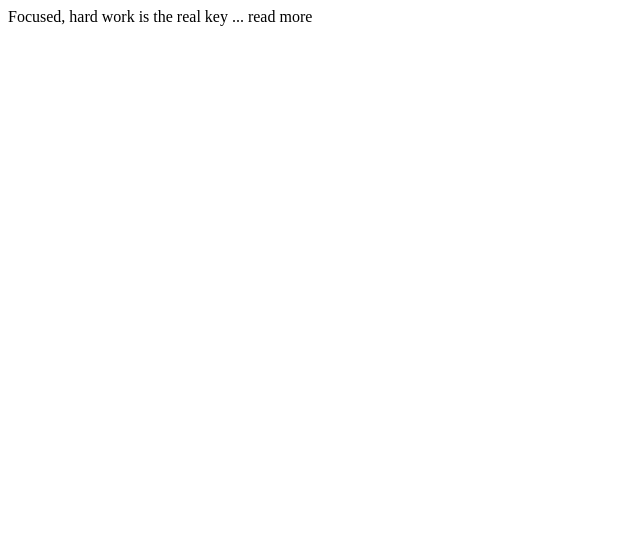
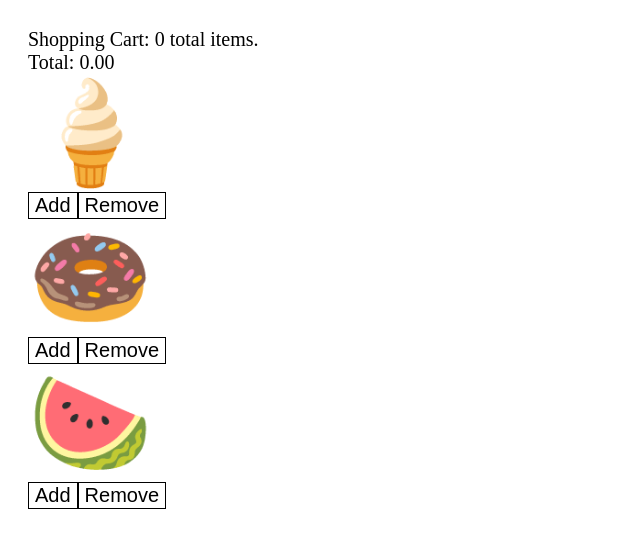
Before and after one commit to Alidhuniya/react-hooks-2020-learning, a React app: page / in a window 1280 px wide. Shown: the top 548 px of the page, without its empty margins (0-640 px from the left). Built offline with nearby package versions, Linux system fonts and the light colour scheme.

Commit message:
add remove cart

```diff
--- a/src/App.js
+++ b/src/App.js
@@ -1,26 +1,8 @@
-import React, { useState, useEffect, Fragment } from 'react';
+import React from 'react';
+import Product from "./components/product/Product";
 
- const App = ({text, maxLength}) => {
-
-  const [hidden, setHidden] = useState(true);
-
-  // If the text is short enough, just render it
-  if (text.length <= maxLength) {
-    return <span>{text}</span>;
-  }
-
-    return (
-      <>
-       <span>
-      {hidden ? `${text.substr(0, maxLength).trim()} ...` : text}
-      {hidden ? (
-        <a onClick={() => setHidden(false)}> read more</a>
-      ) : (
-        <a onClick={() => setHidden(true)}> read less</a>
-      )}
-    </span>
-      </>
-    );
+function App() {
+  return <Product />
 }
 
 export default App;
--- /dev/null
+++ b/src/components/product/Product.js
@@ -0,0 +1,93 @@
+import React, {useState, useReducer} from 'react';
+import "./product.scss";
+
+const currencyOptions = {
+    minimumFractionDigits: 2,
+    maximumFractionDigits: 2,
+  }
+
+  function getTotal(cart) {
+    const total = cart.reduce((totalCost, item) => totalCost + item.price, 0);
+    return total.toLocaleString(undefined, currencyOptions)
+  }
+
+  function cartReducer(state, action) {
+    switch(action.type) {
+      case 'add':
+        return [...state, action.product];
+      case 'remove':
+        const productIndex = state.findIndex(item => item.name === action.product.name);
+        if(productIndex < 0) {
+          return state;
+        }
+        const update = [...state];
+        update.splice(productIndex, 1)
+        return update
+      default:
+        return state;
+    }
+  }
+
+
+  function totalReducer(state, action) {
+    if(action.type === 'add') {
+      return state + action.price;
+    }
+    return state - action.price
+  }
+
+
+  const products = [
+    {
+      emoji: '🍦',
+      name: 'ice cream',
+      price: 5
+    },
+    {
+      emoji: '🍩',
+      name: 'donuts',
+      price: 2.5,
+    },
+    {
+      emoji: '🍉',
+      name: 'watermelon',
+      price: 4
+    }
+  ];
+
+
+export default function Product() {
+    const [cart, setCart] = useReducer(cartReducer, []);
+    const [total, setTotal] = useReducer(totalReducer, 0);
+
+
+    function add(product) {
+        setCart({ product, type: 'add' });
+      }
+
+      function remove(product) {
+        setCart({ product, type: 'remove' });
+      }
+
+
+  return(
+    <div className="wrapper">
+      <div>
+        Shopping Cart: {cart.length} total items.
+      </div>
+      <div>Total: {getTotal(cart)}</div>
+
+      <div>
+        {products.map(product => (
+          <div key={product.name}>
+            <div className="product">
+              <span role="img" aria-label={product.name}>{product.emoji}</span>
+            </div>
+            <button onClick={() => add(product)}>Add</button>
+            <button onClick={() => remove(product)}>Remove</button>
+          </div>
+        ))}
+        </div>
+    </div>
+  )
+}
--- /dev/null
+++ b/src/components/product/product.scss
@@ -0,0 +1,14 @@
+.product span {
+    font-size: 100px;
+}
+
+.wrapper {
+    padding: 20px;
+    font-size: 20px;
+}
+
+.wrapper button {
+    font-size: 20px;
+    background: none;
+    border: black solid 1px;
+}
```
